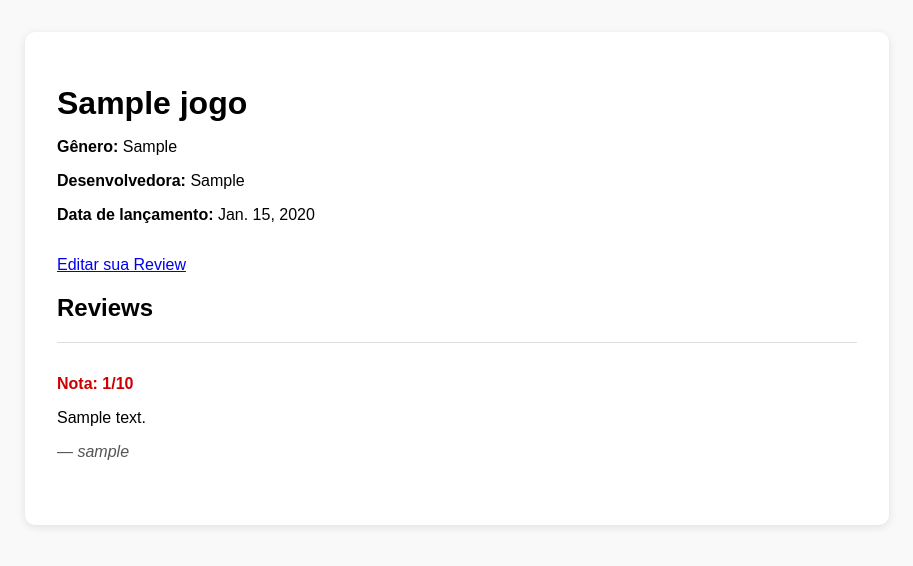
After one commit to jmal93/ProgWeb-Trabalho1, a Django app: page /gamerboxd/jogos/1/ in a window 1280 px wide. The commit adds this page. Shown: the top 566 px of the page, without its empty margins (183-1096 px from the left). Run offline with Django 5.2, Linux system fonts and the light colour scheme; a user stored in the database is signed in; tables that the repository leaves empty hold one stand-in row (values such as "Sample post").

Commit message:
pagina individual de jogos e correcao de redirect

```diff
--- /dev/null
+++ b/biblioteca/gamerboxd/templates/gamerboxd/jogo_page.html
@@ -0,0 +1,48 @@
+<!DOCTYPE html>
+<html lang="pt-br">
+<head>
+    <meta charset="UTF-8">
+    <title>{{ jogo.nome }}</title>
+    <style>
+        body { font-family: Arial, sans-serif; margin: 2rem; background: #f9f9f9; }
+        .container { max-width: 800px; margin: auto; background: white; padding: 2rem; border-radius: 10px; box-shadow: 0 2px 8px rgba(0,0,0,0.1); }
+        h1 { margin-bottom: 0.5rem; }
+        .info { margin-bottom: 2rem; }
+        .review { border-top: 1px solid #ddd; padding: 1rem 0; }
+        .review:first-child { border-top: none; }
+        .nota { font-weight: bold; color: #c00; }
+        .usuario { font-style: italic; color: #555; }
+    </style>
+</head>
+<body>
+    <div class="container">
+        <h1>{{ jogo.nome }}</h1>
+        <div class="info">
+            <p><strong>Gênero:</strong> {{ jogo.genero }}</p>
+            <p><strong>Desenvolvedora:</strong> {{ jogo.desenvolvedora }}</p>
+            <p><strong>Data de lançamento:</strong> {{ jogo.dtLanc }}</p>
+        </div>
+
+        {% if user.is_authenticated %}
+            {% if user_review %}
+                <a href="{% url 'review-edit' jogo.id %}" style="margin-right:1rem;">Editar sua Review</a>
+            {% else %}
+                <a href="{% url 'review-create' %}?jogo={{ jogo.id }}">➕ Adicionar Review</a>
+            {% endif %}
+        {% endif %}
+
+        <h2>Reviews</h2>
+        {% if reviews %}
+            {% for review in reviews %}
+                <div class="review">
+                    <p class="nota">Nota: {{ review.nota }}/10</p>
+                    <p>{{ review.descricao }}</p>
+                    <p class="usuario">— {{ review.usuario.username }}</p>
+                </div>
+            {% endfor %}
+        {% else %}
+            <p>Este jogo ainda não possui reviews.</p>
+        {% endif %}
+    </div>
+</body>
+</html>
--- a/biblioteca/gamerboxd/templates/gamerboxd/review_form.html
+++ b/biblioteca/gamerboxd/templates/gamerboxd/review_form.html
@@ -80,6 +80,6 @@
         </button>
     </form>
 
-    <a class="voltar" href="{% url 'review-list'}">← Voltar para Reviews</a>
+    <a class="voltar" href="{% url 'review-list'%}">← Voltar para Reviews</a>
 </body>
 </html>
--- a/biblioteca/gamerboxd/urls.py
+++ b/biblioteca/gamerboxd/urls.py
@@ -4,7 +4,8 @@ from gamerboxd.views import (
     reviewCreateView,
     reviewEditView,
     reviewDeleteView,
-    redirectToUserReviews
+    redirectToUserReviews,
+    jogoPageView
 )
 
 urlpatterns = [
@@ -13,4 +14,5 @@ urlpatterns = [
     path("reviews/", redirectToUserReviews, name="user-reviews"),
     path("reviews/<int:id_jogo>/edit/", reviewEditView, name="review-edit"),
     path("reviews/<int:id_jogo>/delete/",reviewDeleteView, name="review-delete"),
+    path("jogos/<int:id_jogo>/", jogoPageView, name="jogo-page"),
 ]
--- a/biblioteca/gamerboxd/views.py
+++ b/biblioteca/gamerboxd/views.py
@@ -17,16 +17,20 @@ def reviewListView(request):
 
 @login_required
 def reviewCreateView(request):
+    jogo_id = request.GET.get("jogo")
+    initial_data = {}
+    if jogo_id:
+        initial_data["jogo"] = jogo_id
+
     if request.method == "POST":
         form = ReviewForm(request.POST, usuario=request.user)
-        form.usuario = request.user
         if form.is_valid():
             review = form.save(commit=False)
             review.usuario = request.user
             review.save()
             return redirect("review-list")
     else:
-        form = ReviewForm(usuario=request.user)
+        form = ReviewForm(usuario=request.user, initial=initial_data)
 
     return render(request, "gamerboxd/review_form.html", {
         "form": form,
@@ -70,3 +74,16 @@ def reviewDeleteView(request, id_jogo):
 def redirectToUserReviews(request):
     id_usuario = request.user.id
     return redirect("review-list", id_usuario=id_usuario)
+
+def jogoPageView(request, id_jogo):
+    jogo = get_object_or_404(Jogo, id=id_jogo)
+    reviews = Review.objects.filter(id_jogo=jogo).select_related("usuario")
+
+    if request.user.is_authenticated:
+        user_review = reviews.filter(usuario=request.user).first()
+
+    return render(request, "gamerboxd/jogo_page.html", {
+        "jogo": jogo,
+        "reviews": reviews,
+        "user_review": user_review
+    })
```
